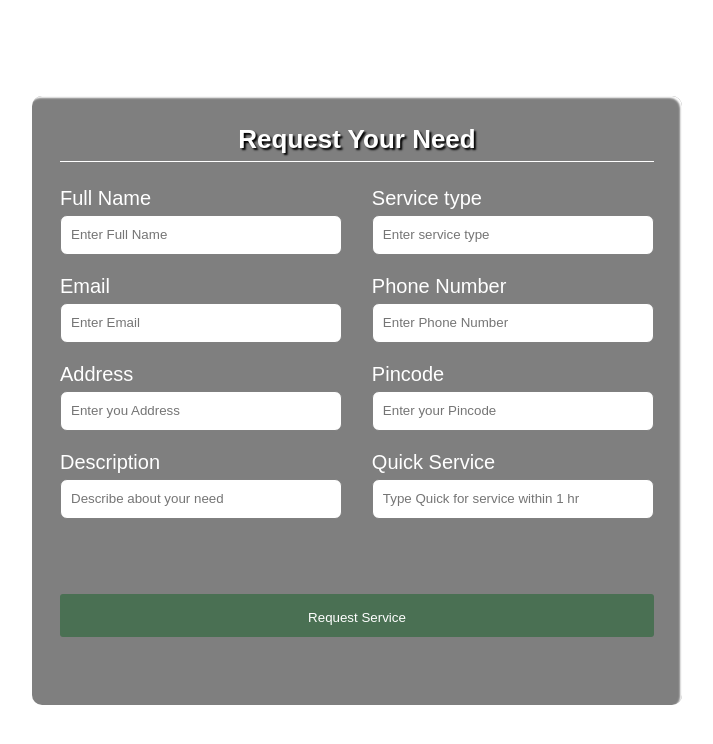
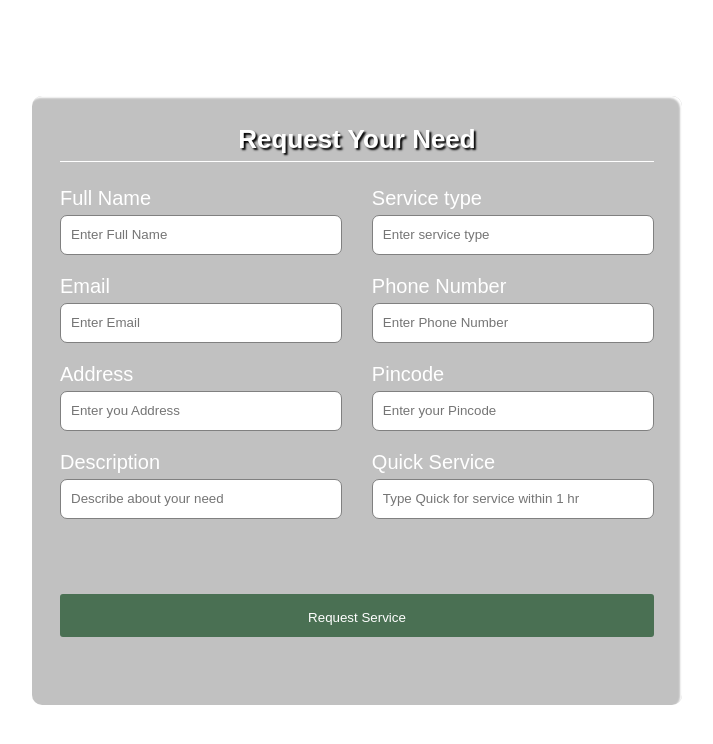
Before and after one commit to Sayanezrin/REPARO, a plain HTML site: page form.html in a window 1280 px wide. Shown: the whole page, without its empty margins (283-996 px from the left). Drawn offline with Linux system fonts and the light colour scheme.

Commit message:
Update style.css

```diff
--- a/style.css
+++ b/style.css
@@ -17,7 +17,7 @@ body{
 .container{
     width: 100%;
     max-width: 650px;
-    background: rgba(0, 0, 0, 0.5);
+    background: rgba(132, 132, 132, 0.5);
     padding: 28px;
     margin: 0 28px;
     border-radius: 10px;
```
